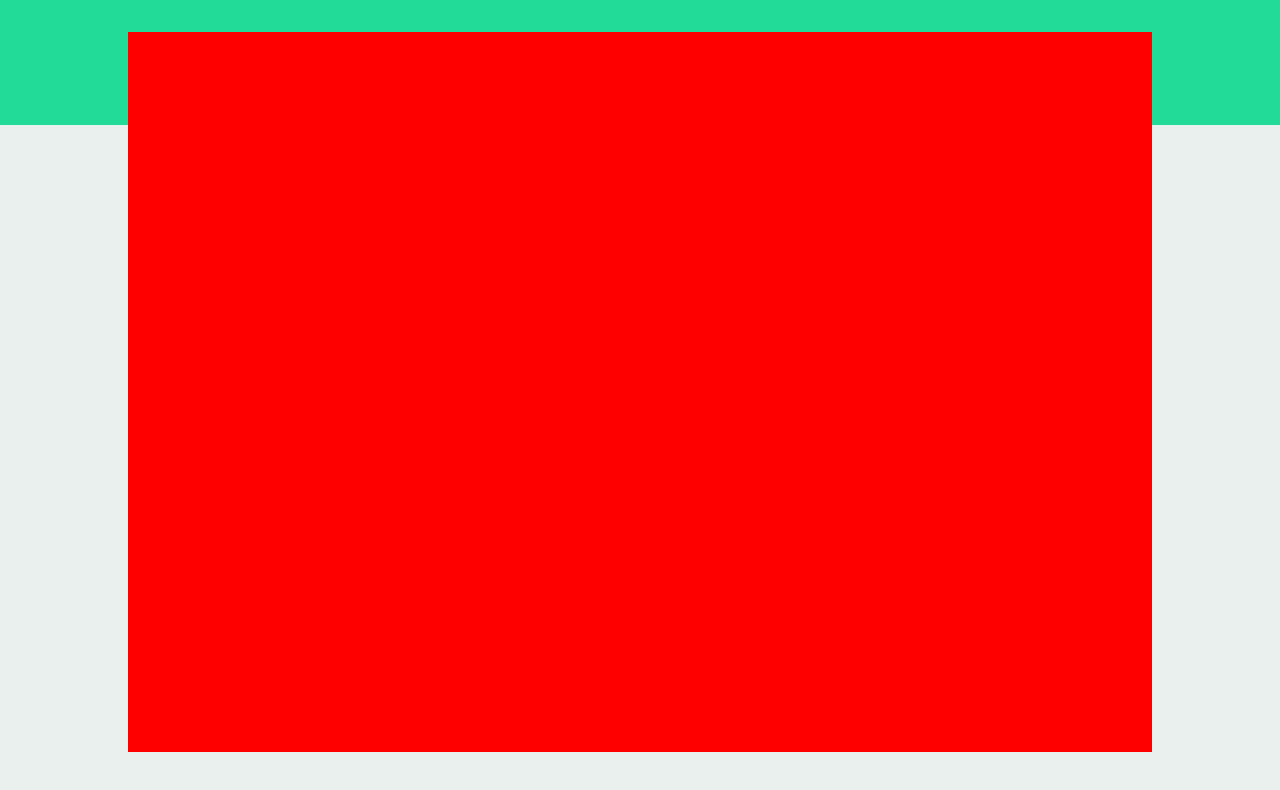
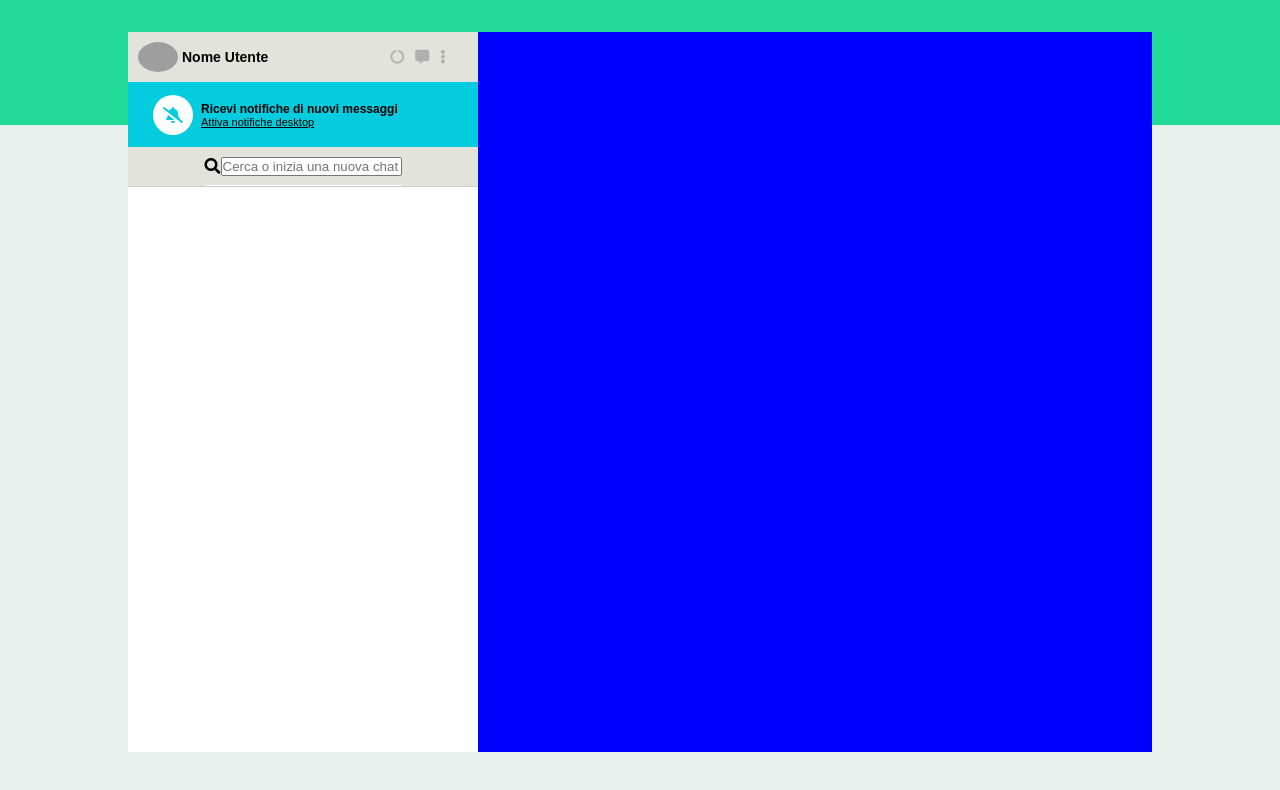
Before and after one commit to DarioAlessio/vue-boolzapp, a plain HTML site: page index.html in a window 1280 px wide. Drawn offline with Linux system fonts and the light colour scheme; grey boxes are pictures that could not be loaded.

Commit message:
lavorazione section left

```diff
--- a/css/style.css
+++ b/css/style.css
@@ -2,13 +2,13 @@
   margin: 0;
   padding: 0;
   box-sizing: border-box;
-
 }
 
 /* background color  */
 
 body{
   height: 100vh;
+
 }
 
 
@@ -16,16 +16,139 @@ html{
   background: linear-gradient(to bottom ,#23db98 0%, #23db98 15%, #e9f0ed 15%, #e9f0ed 100%);
   font-family: sans-serif;
   overflow: hidden;
-
 }
 
 /* container app */
 
 .container{
-  background-color: red;
+  background-color: white;
   width: 80%;
   height: 90%;
   margin: auto;
   margin-top: 2.5%;
+  display: flex;
 
 }
+
+/* section left start */
+.section-left{
+  width: 350px;
+  height: 100%;
+  background-color: white;
+}
+
+.name-user{
+  background-color: #e2e3da;
+  width: 100%;
+  height: 50px;
+  display: flex;
+  align-items: center;
+  padding-left: 10px;
+  font-size: 14px;
+}
+
+.name-user > span{
+  padding-left: 4px;
+}
+
+img{
+  max-width: 40px;
+  border-radius: 100%;
+
+}
+
+.icon{
+  position: relative;
+  left: 110px;
+  padding: 5px;
+  color: #afafaf;
+}
+
+.icon > i{
+  padding-left: 7px;
+}
+
+/* notification */
+.notification{
+  background-color: #02ccde;
+  height: 65px;
+  display: flex;
+  align-items: center;
+  padding-left: 25px;
+}
+
+.picture-notification{
+  background-color: white;
+  border-radius: 100%;
+  width: 40px;
+  height: 40px;
+  display: flex;
+  justify-content: center;
+  align-items: center;
+  color: #02ccde;
+}
+
+.text-notification{
+  padding-left: 8px;
+}
+
+.text-notification > h5{
+  font-size: 12px;
+
+}
+
+.text-notification > p{
+  font-size: 11px;
+  text-decoration: underline;
+}
+
+/* reaserch name  */
+
+.imput-name{
+  background-color: #e2e3da;
+  height: 40px;
+  display: flex;
+  justify-content: center;
+  border-bottom: 1px solid rgba(0, 0, 0, 0.1);
+}
+
+.box{
+  display: flex;
+  align-items: center;
+  border-bottom: 1px solid white;
+
+}
+
+
+
+
+
+
+
+
+
+
+
+
+
+
+
+
+
+
+
+
+
+
+
+
+
+
+
+
+
+.section-right{
+  width: calc(100% - 350px);
+  height: 100%;
+  background-color: blue;
+}
--- a/index.html
+++ b/index.html
@@ -2,6 +2,8 @@
 <html lang="en" dir="ltr">
   <head>
     <meta charset="utf-8">
+    <meta name="viewport" content="width=device-width, initial-scale=1.0">
+    <link rel="stylesheet" href="https://cdnjs.cloudflare.com/ajax/libs/font-awesome/5.13.0/css/all.min.css">
     <link rel="stylesheet" href="css/style.css">
     <title>APP</title>
   </head>
@@ -14,13 +16,60 @@
 
 
       <!-- section left  -->
-      <div class="sectionLeft">
+      <div class="section-left">
+
+
+        <!-- name user -->
+        <div class="name-user">
+
+          <img src="https://www.britishinstitutes.it/sedi/skin/default-avatar.jpg" alt="">
+          <span> <strong>Nome Utente</strong></span>
+
+          <div class="icon">
+            <i class="fas fa-circle-notch"></i>
+            <i class="fas fa-comment-alt"></i>
+            <i class="fas fa-ellipsis-v"></i>
+          </div>
+
+        </div>
+        <!-- notification new messages -->
+        <div class="notification">
+
+          <div class="picture-notification">
+            <i class="fas fa-bell-slash"></i>
+          </div>
+
+          <div class="text-notification">
+            <h5>Ricevi notifiche di nuovi messaggi</h5>
+            <p>Attiva notifiche desktop</p>
+          </div>
+
+        </div>
+
+        <!-- imput reaserch name -->
+        <div class="imput-name">
+
+          <div class="box">
+
+             <i class="fas fa-search"></i>
+
+             <input placeholder="Cerca o inizia una nuova chat" type="text">
+
+          </div>
+
+        </div>
+        <!-- list name * 4 -->
+        <div class="section-name">
+
+        </div>
+
+
 
 
       </div>
 
       <!-- section right -->
-      <div class="sectionRight">
+      <div class="section-right">
 
       </div>
 
```
Also changed, not shown: img/._avatar_1.jpg (added), img/._avatar_2.jpg (added), img/._avatar_3.jpg (added), img/._avatar_4.jpg (added), img/._avatar_5.jpg (added), img/._avatar_6.jpg (added), img/._avatar_7.jpg (added), img/._avatar_8.jpg (added), img/._avatar_io.jpg (added), img/._mine.jpg (added).
